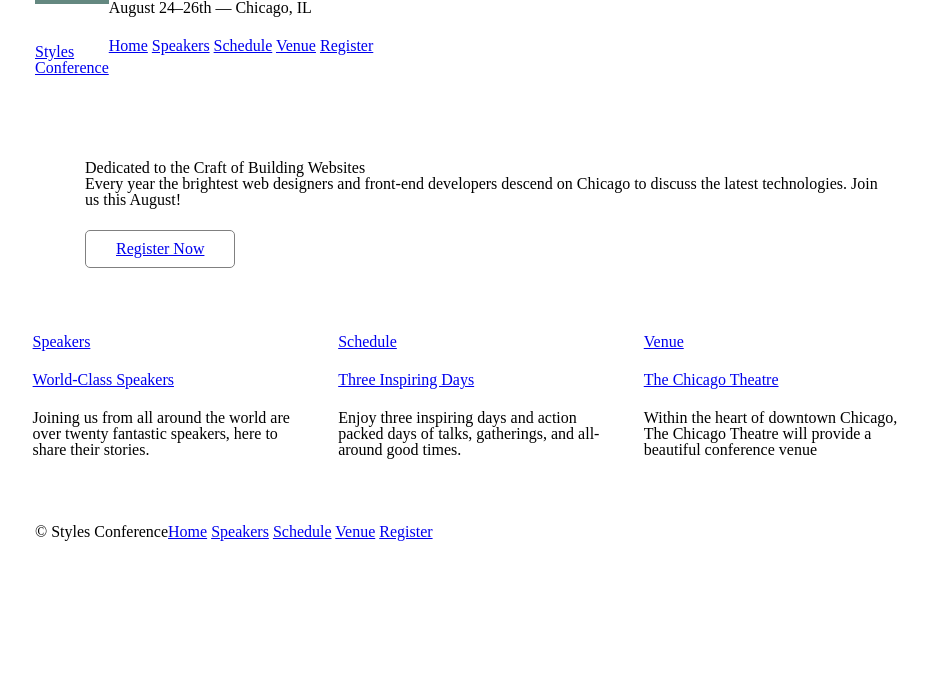
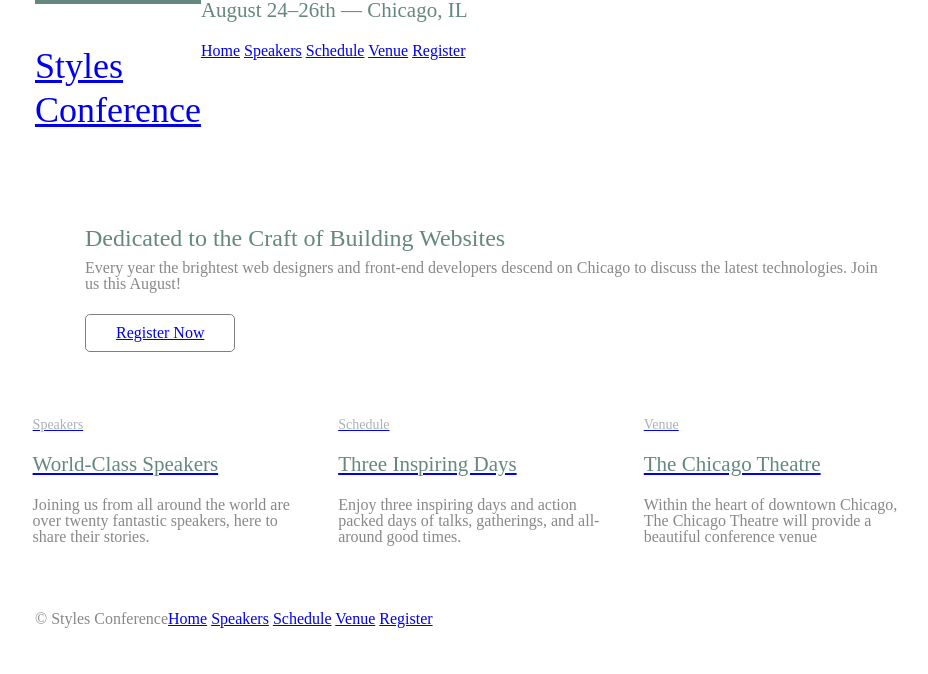
Before and after one commit to zivernay/Styles-Conference, a plain HTML site: page index.html in a window 1280 px wide. Shown: the whole page, without its empty margins (155-1083 px from the left). Drawn offline with Linux system fonts and the light colour scheme.

Commit message:
Set heading sizes and colors

```diff
--- a/Assets/Stylesheets/main.css
+++ b/Assets/Stylesheets/main.css
@@ -51,7 +51,11 @@ table {
 =================================================
 	Custom styles
 =================================================
-/*
+*/
+body {
+	color: #888;
+	font 300 16px/22px "Open Sans", "Helvetica Neue", Helvetica, Arial, sans-serif;
+}
 
 /*
 =================================================
@@ -112,7 +116,34 @@ table {
 h1, h3, h5, p {
 	margin-bottom: 22px;
 }
-
+h1, h2, h3, h4 {
+	color: #648880;
+}
+h1 {
+	font-size: 36px;
+	line-height: 44px;
+}
+h2 {
+	font-size: 24px;
+	line-height: 44px;
+}
+h3 {
+	font-size: 21px;
+}
+h4 {
+	font-size: 18px;
+}
+h5 {
+	color:  #a9b2b9;
+	font-size: 14px;
+	font-weight: 400;
+}
+strong {
+	font-weight: 400;
+}
+em, cite {
+	font-style: italic;
+}
 /*
 =================================================
 	Buttons
```
